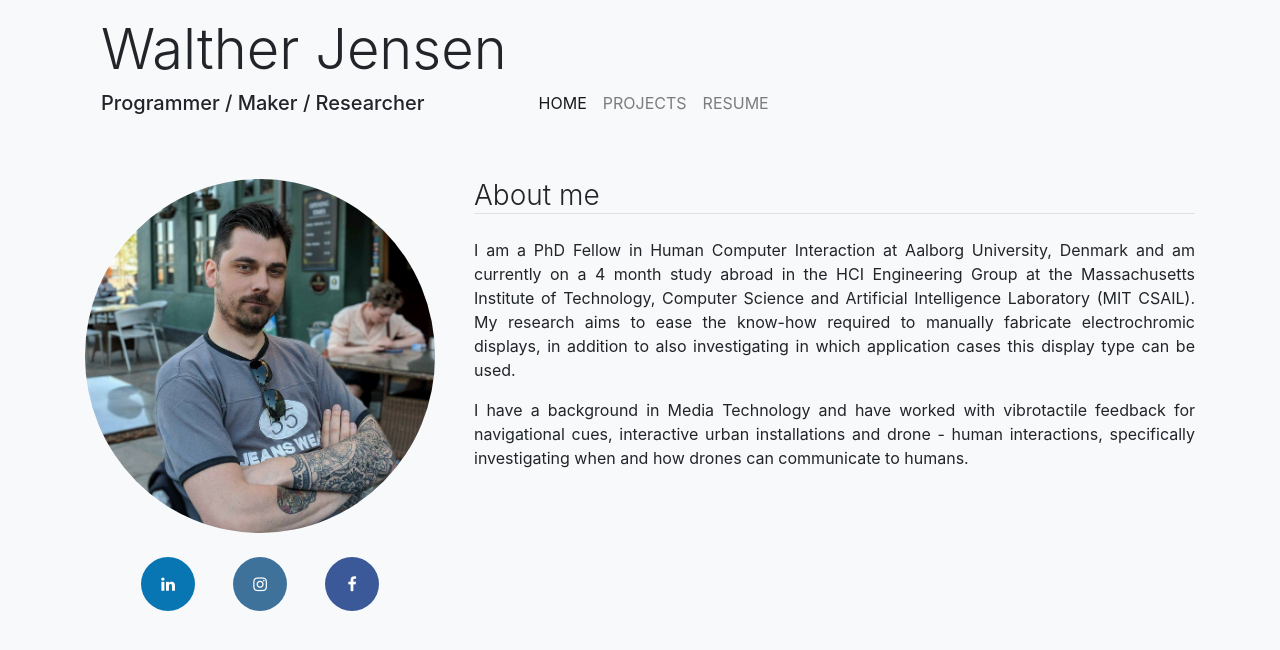
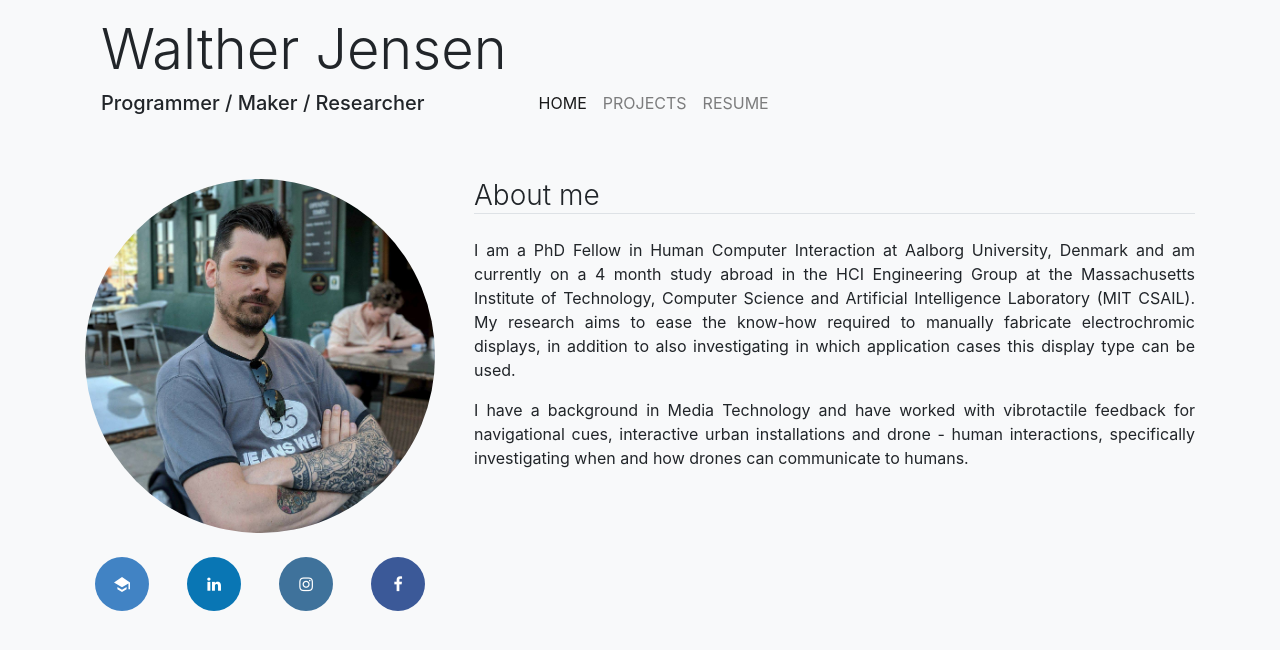
Before and after one commit to waltherjensen/waltherjensen.github.io, a Jekyll site: the page built from index.html, in a window 1280 px wide. Shown: the top 650 px of the page. Built offline with Jekyll 4.4.1, drawn with Linux system fonts in a browser that asks for light colours; nearby versions of some CDN libraries.

Commit message:
- fixed a bit more

```diff
--- a/assets/portfolio.css
+++ b/assets/portfolio.css
@@ -1,4 +1,21 @@
 @import url("//maxcdn.bootstrapcdn.com/font-awesome/4.3.0/css/font-awesome.min.css");
+
+.fa-scholar {
+  display: inline-block;
+  background: no-repeat url('/assets/scholar_icon.svg');
+  margin-top: 20px;
+  width: 16px;
+  height: 16px;
+}
+
+.btn-scholar
+{
+    background-color: #4183c4;
+}
+.btn-scholar:hover
+{
+    background-color: #689cd0;
+}
 
 
 a.btn-social,
--- a/index.html
+++ b/index.html
@@ -8,12 +8,12 @@ isHome: true
   <div class="col-4 text-center">
     <p><img src="/assets/portrait.jpg" class="img-fluid" style="border-radius: 50%;" /></p>
     <div class="row justify-content-md-center">
+      <div class="col-md-auto"><a href="https://scholar.google.dk/citations?user=DuQuyBgAAAAJ&hl=en" target="_blank" class="btn-social btn-scholar"><i class="fa fa-scholar"></i></a></div>
       <div class="col-md-auto"><a href="https://www.linkedin.com/in/waltherjensen/" target="_blank" class="btn-social btn-linkedin"><i class="fa fa-linkedin"></i></a></div>
       <div class="col-md-auto"><a href="https://www.instagram.com/the.walther.jensen/" target="_blank" class="btn-social btn-instagram"><i class="fa fa-instagram"></i></a></div>
       <div class="col-md-auto"><a href="https://www.facebook.com/walther.jensen.77" target="_blank" class="btn-social btn-facebook"><i class="fa fa-facebook"></i></a></div>
     </div>
   </div>
-
   <div class="col-8 text-justify pl-4">
     <h3 class="mb-4 border-bottom font-weight-light">About me</h3>
     <p>I am a PhD Fellow in Human Computer Interaction at Aalborg University, Denmark and am currently on a 4 month study abroad in the HCI Engineering Group at the Massachusetts Institute of Technology, Computer Science and Artificial Intelligence
--- a/resume.html
+++ b/resume.html
@@ -7,7 +7,7 @@ isHome: false
 <h3 class="mb-4 border-bottom font-weight-light">Education</h3>
 <p class="font-weight-bold">Aalborg University, Denmark</p>
 <p>PhD in Fabrication and Use of Electrochromic Displays</p>
-<p class="font-weight-light">Currently studying</p>
+<p class="font-weight-light">Currently studying, expected graduation in 2021</p>
 
 <p class="font-weight-bold">Aalborg University, Denmark</p>
 <p>Master of Science (MSc) in Medialogy with specialisation in Interaction</p>
```
Also changed, not shown: other parts of resume.html (+1 -1 lines), assets/scholar_icon.svg (added).
